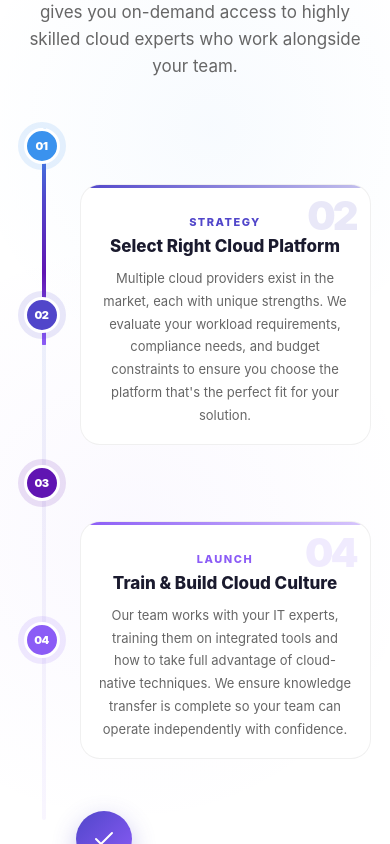
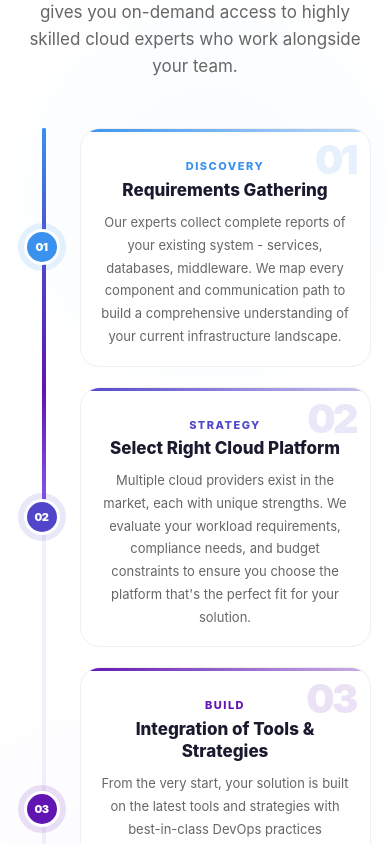
Before and after one commit to msufiyanpatel/cloudlitdemo, a React (Create React App) app: page / in a window 390 px wide. Shown: the part 5680-6524 px from the top of the page. Built offline with nearby package versions, Linux system fonts and the light colour scheme.

Commit message:
more design updates

```diff
--- a/src/styles/Roadmap.module.css
+++ b/src/styles/Roadmap.module.css
@@ -296,6 +296,11 @@
   letter-spacing: 0.5px;
 }
 
+/* On desktop, hide the duplicate mobile-only cards on the right side */
+.stepCardMobileOnly {
+  display: none;
+}
+
 /* ===== RESPONSIVE ===== */
 @media (max-width: 900px) {
   .roadmapSection {
@@ -346,6 +351,11 @@
 
   .stepSideLeft {
     display: none;
+  }
+
+  /* Show mobile-only cards (even cards duplicated on right side) */
+  .stepCardMobileOnly {
+    display: block;
   }
 
   .stepSideRight {
--- a/src/views/Roadmap.jsx
+++ b/src/views/Roadmap.jsx
@@ -34,29 +34,34 @@ const steps = [
   },
 ];
 
+const CardContent = ({ data }) => (
+  <>
+    <div className={styles.cardAccentLine} style={{ background: `linear-gradient(90deg, ${data.color}, ${data.color}55)` }} />
+    <div className={styles.cardInner}>
+      <span className={styles.cardPhase} style={{ color: data.color }}>{data.phase}</span>
+      <div className={styles.cardNumber} style={{ color: `${data.color}20` }}>{data.number}</div>
+      <h3 className={styles.stepTitle}>{data.title}</h3>
+      <p className={styles.stepDesc}>{data.desc}</p>
+    </div>
+  </>
+);
+
 const StepCard = ({ data, index }) => {
   const [ref, inView] = useInView({ triggerOnce: true, threshold: 0.15 });
   const isEven = index % 2 === 0;
 
   return (
-    <div className={styles.stepRow}>
-      {/* Left side */}
+    <div className={styles.stepRow} ref={ref}>
+      {/* Left side - desktop only for even cards */}
       <div className={`${styles.stepSide} ${styles.stepSideLeft}`}>
         {isEven && (
           <motion.div
-            ref={ref}
             className={styles.stepCard}
             initial={{ opacity: 0, x: -50 }}
             animate={inView ? { opacity: 1, x: 0 } : {}}
             transition={{ duration: 0.6, delay: 0.1 }}
           >
-            <div className={styles.cardAccentLine} style={{ background: `linear-gradient(90deg, ${data.color}, ${data.color}55)` }} />
-            <div className={styles.cardInner}>
-              <span className={styles.cardPhase} style={{ color: data.color }}>{data.phase}</span>
-              <div className={styles.cardNumber} style={{ color: `${data.color}20` }}>{data.number}</div>
-              <h3 className={styles.stepTitle}>{data.title}</h3>
-              <p className={styles.stepDesc}>{data.desc}</p>
-            </div>
+            <CardContent data={data} />
           </motion.div>
         )}
       </div>
@@ -81,27 +86,17 @@ const StepCard = ({ data, index }) => {
         />
       </div>
 
-      {/* Right side */}
+      {/* Right side - desktop: odd cards only, mobile: all cards */}
       <div className={`${styles.stepSide} ${styles.stepSideRight}`}>
-        {!isEven && (
-          <motion.div
-            ref={ref}
-            className={styles.stepCard}
-            initial={{ opacity: 0, x: 50 }}
-            animate={inView ? { opacity: 1, x: 0 } : {}}
-            transition={{ duration: 0.6, delay: 0.1 }}
-          >
-            <div className={styles.cardAccentLine} style={{ background: `linear-gradient(90deg, ${data.color}, ${data.color}55)` }} />
-            <div className={styles.cardInner}>
-              <span className={styles.cardPhase} style={{ color: data.color }}>{data.phase}</span>
-              <div className={styles.cardNumber} style={{ color: `${data.color}20` }}>{data.number}</div>
-              <h3 className={styles.stepTitle}>{data.title}</h3>
-              <p className={styles.stepDesc}>{data.desc}</p>
-            </div>
-          </motion.div>
-        )}
-        {/* For even rows, ref needs to be on the right placeholder to trigger inView */}
-        {isEven && <div ref={!isEven ? undefined : undefined} />}
+        {/* Always rendered for mobile, hidden on desktop for even cards */}
+        <motion.div
+          className={`${styles.stepCard} ${isEven ? styles.stepCardMobileOnly : ""}`}
+          initial={{ opacity: 0, x: 50 }}
+          animate={inView ? { opacity: 1, x: 0 } : {}}
+          transition={{ duration: 0.6, delay: 0.1 }}
+        >
+          <CardContent data={data} />
+        </motion.div>
       </div>
     </div>
   );
```
Also changed, not shown: 2 other files (tests, documents, lock files or other folders).
